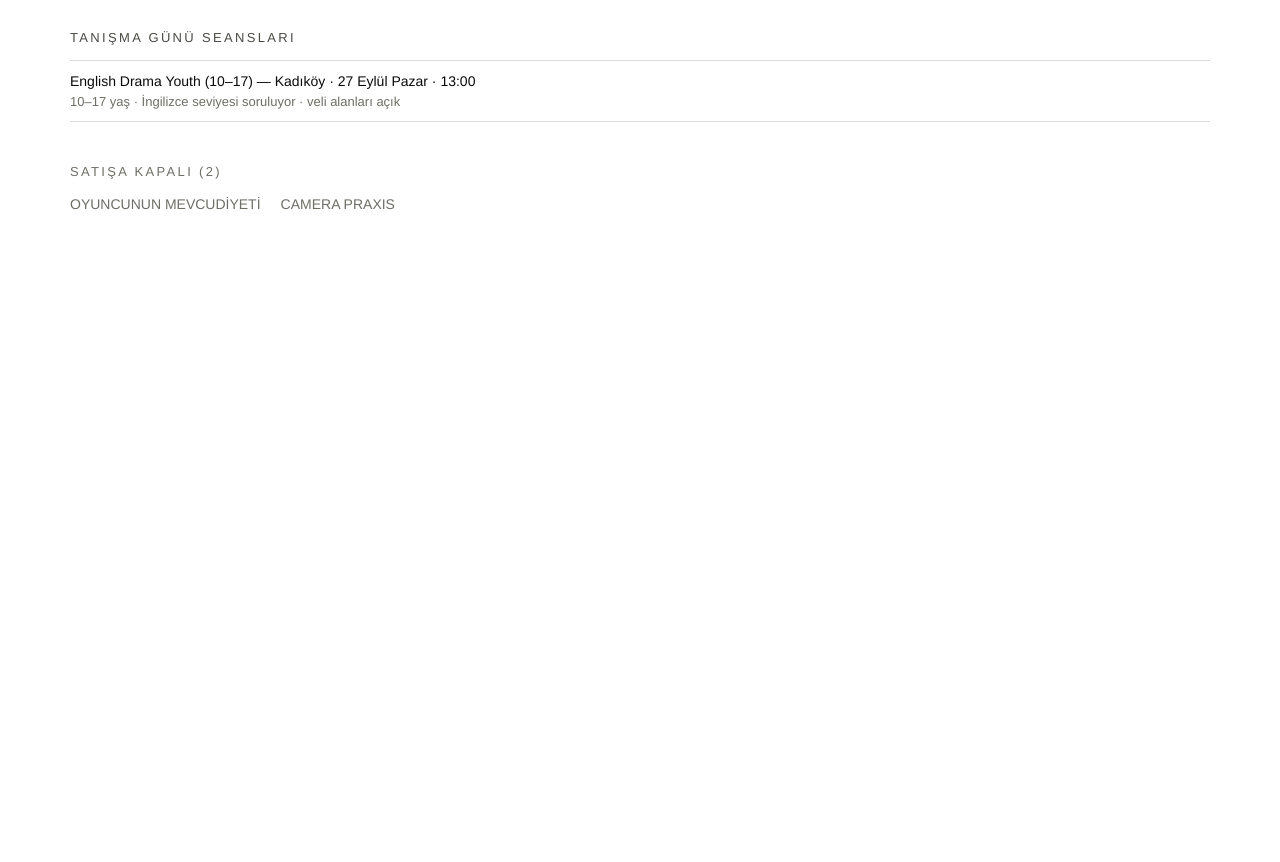
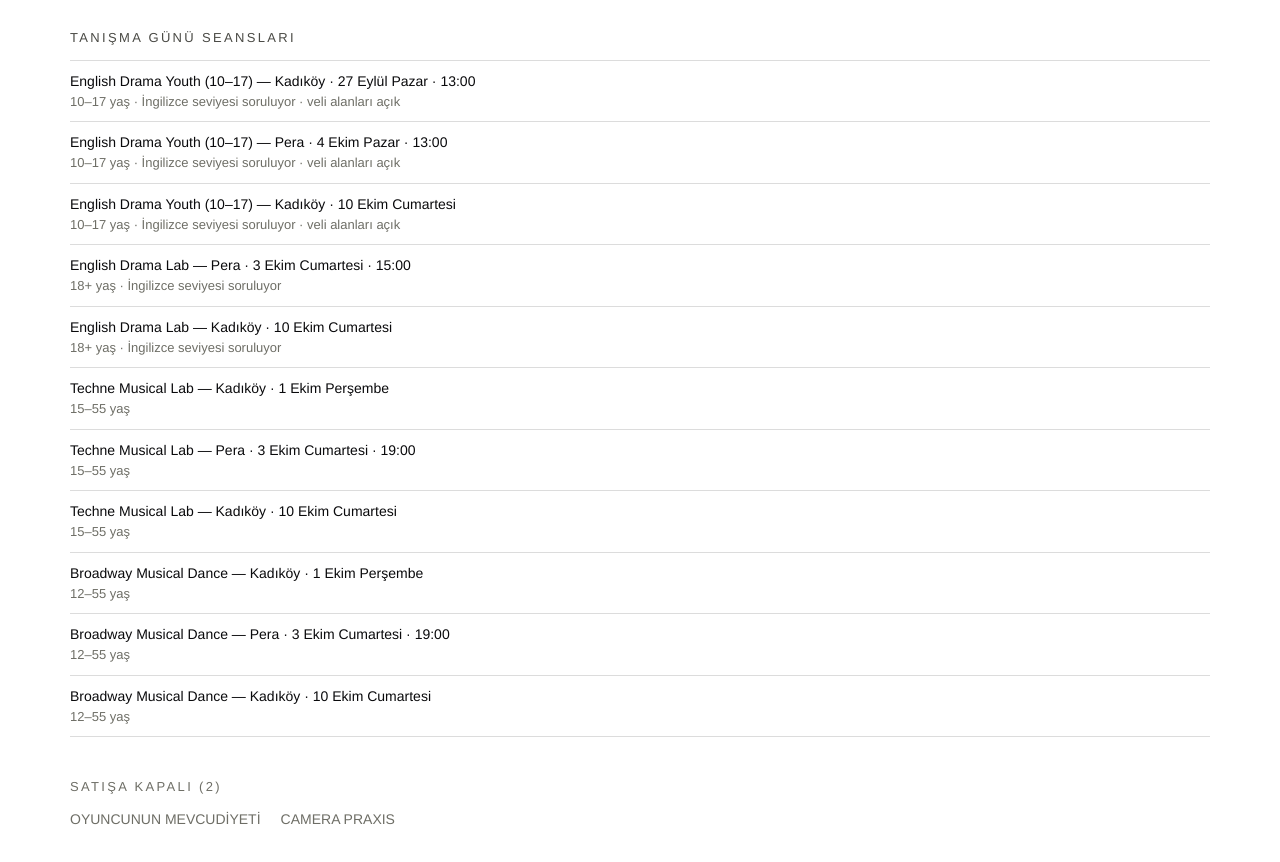
Before and after one commit to hysanal34-web/technelab, a Next.js app: page /admin/programlar in a window 1280 px wide. Shown: the part 980-1842 px from the top of the page. Before the commit the page ends 1227 px from the top, so only its background shows below. Built offline with nearby package versions, Linux system fonts and the light colour scheme; no server answers.

Commit message:
Ekim tanisma gunleri: Youth, EDL, Musical Lab, Broadway; ?program= ve ?seans= ile on secili rezervasyon linkleri; program sayfasina tanisma butonu

```diff
--- a/src/app/atolyeler/[slug]/page.tsx
+++ b/src/app/atolyeler/[slug]/page.tsx
@@ -11,6 +11,7 @@ import { ProgramYorumlari } from '@/components/Yorumlar'
 import { TrackProgramView } from '@/components/PixelEvents'
 import { StickyApplyBar } from '@/components/StickyApplyBar'
 import { priceSummary } from '@/lib/fiyat'
+import { TANISMA_SESSIONS } from '@/app/tanisma-gunu/sessions'
 type Props = { params: Promise<{ slug: string }> }
 
 
@@ -384,6 +385,17 @@ export default async function WorkshopDetailPage({ params }: Props) {
                 başvur →
               </Link>
             )}
+            {/* Tanışma günü linki — tarih yazılmıyor: sayfa statik, tarih
+                geçince eskir. Liste /tanisma-gunu'da render anında süzülüyor. */}
+            {w.active && TANISMA_SESSIONS.some((s) => s.slug === w.slug) && (
+              <Link
+                href={`/tanisma-gunu?program=${w.slug}`}
+                className="block font-mono text-[11px] tracking-[0.14em] uppercase text-fg border border-border hover:border-neon hover:text-neon text-center py-3 mt-3 transition-colors duration-200"
+                data-hover
+              >
+                ücretsiz tanışma gününe kaydol →
+              </Link>
+            )}
           </aside>
         </div>
       </section>
--- a/src/app/tanisma-gunu/page.tsx
+++ b/src/app/tanisma-gunu/page.tsx
@@ -14,18 +14,35 @@ export const metadata: Metadata = {
 
 /**
  * Geçmiş seansları eleyen filtre render anında çalışıyor. Sayfa build
- * zamanında donarsa filtre de donar ve seans geçtiği hâlde yayında kalır —
- * asıl kaçınmaya çalıştığımız hata bu. Saatlik yenileme, gün dönümünden
- * sonra en fazla bir saat gecikme demek; seanslar gündüz olduğu için yeterli.
+ * zamanında donarsa filtre de donar ve seans geçtiği hâlde yayında kalır.
+ * `searchParams` okunduğu için sayfa artık her istekte render ediliyor;
+ * revalidate yedek olarak duruyor.
  */
 export const revalidate = 3600
 
-export default function TanismaGunuPage() {
-  const sessions = aktifSessions()
+type Props = { searchParams: Promise<{ program?: string; seans?: string }> }
+
+export default async function TanismaGunuPage({ searchParams }: Props) {
+  const { program, seans } = await searchParams
+  const tumu = aktifSessions()
+
+  // ?program=<slug> → liste o programa daralır (reklam ve DM linkleri için).
+  // Eşleşen aktif seans yoksa tüm liste gösterilir; boş form basılmaz.
+  const daralmis = program ? tumu.filter((s) => s.slug === program) : []
+  const sessions = daralmis.length > 0 ? daralmis : tumu
+
+  // ?seans=<id> → o seans seçili gelir (yalnızca hâlâ aktifse).
+  const secili = seans && sessions.some((s) => s.id === seans) ? seans : sessions.length === 1 ? sessions[0].id : ''
+
   return (
     <>
       <div className="h-[2px] w-full bg-neon" />
-      <TanismaForm action={submitTanisma} sessions={sessions} />
+      <TanismaForm
+        action={submitTanisma}
+        sessions={sessions}
+        initialSessionId={secili}
+        filtered={daralmis.length > 0}
+      />
     </>
   )
 }
--- a/src/app/tanisma-gunu/sessions.ts
+++ b/src/app/tanisma-gunu/sessions.ts
@@ -2,8 +2,13 @@
  * Tanışma günü oturumları — tek form, tüm programlar. Form seçeneği ve
  * e-posta etiketi tek kaynaktan.
  *
- * Yayındaki tanışma günleri:
- *   Kadıköy · 27 Eylül Paz → English Drama Youth 13:00 (iki yaka için tek tanışma günü)
+ * Yayındaki tanışma günleri (29 Eylül 2026 itibarıyla):
+ *   Youth     → Pera 4 Ekim Paz 13:00 · Kadıköy 10 Ekim Cmt
+ *   EDL       → Pera 3 Ekim Cmt 15:00 · Kadıköy 10 Ekim Cmt
+ *   Musical + Broadway → Kadıköy 1 Ekim Per · Pera 3 Ekim Cmt 19:00 · Kadıköy 10 Ekim Cmt
+ *
+ * Program bazlı link: /tanisma-gunu?program=<slug>  (liste o programa daralır)
+ * Seans bazlı link:   /tanisma-gunu?seans=<id>      (seans seçili gelir)
  *
  * Program başlangıçları (data.ts): Pera EDL 3 Ekim 15:00 · Praxis 3 Ekim 11:00 ·
  * Broadway Pera 3 Ekim 19:00 · Youth Pera 4 Ekim 13:00 | Kadıköy EDL 14 Eylül 20:00 ·
@@ -39,8 +44,29 @@ export type TanismaSession = {
   maxAge?: number
 }
 
+// 29 Eylül 2026: Ekim tanışma günleri eklendi (Yağız). Saati verilmeyen
+// seanslarda saat label'a yazılmadı; kayıt sonrası DM/telefonla iletiliyor.
+// Saati olanlar data.ts'teki program başlangıç saatleriyle aynı.
 export const TANISMA_SESSIONS: readonly TanismaSession[] = [
   { id: 'youth-kadikoy-27', program: 'English Drama Youth',    slug: 'english-drama-youth',         label: 'English Drama Youth (10–17) — Kadıköy · 27 Eylül Pazar · 13:00',        english: true,  youth: true,  minAge: 10, maxAge: 17 },
+
+  // English Drama Youth
+  { id: 'youth-pera-4',      program: 'English Drama Youth',    slug: 'english-drama-youth',    label: 'English Drama Youth (10–17) — Pera · 4 Ekim Pazar · 13:00',       english: true,  youth: true,  minAge: 10, maxAge: 17 },
+  { id: 'youth-kadikoy-10',  program: 'English Drama Youth',    slug: 'english-drama-youth',    label: 'English Drama Youth (10–17) — Kadıköy · 10 Ekim Cumartesi',       english: true,  youth: true,  minAge: 10, maxAge: 17 },
+
+  // English Drama Lab
+  { id: 'edl-pera-3',        program: 'English Drama Lab',      slug: 'english-drama-lab',      label: 'English Drama Lab — Pera · 3 Ekim Cumartesi · 15:00',              english: true,  youth: false, minAge: 18 },
+  { id: 'edl-kadikoy-10',    program: 'English Drama Lab',      slug: 'english-drama-lab',      label: 'English Drama Lab — Kadıköy · 10 Ekim Cumartesi',                  english: true,  youth: false, minAge: 18 },
+
+  // Techne Musical Lab (program Kadıköy'de yürüyor)
+  { id: 'musical-kadikoy-1', program: 'Techne Musical Lab',     slug: 'techne-musical-lab',     label: 'Techne Musical Lab — Kadıköy · 1 Ekim Perşembe',                   english: false, youth: false, minAge: 15, maxAge: 55 },
+  { id: 'musical-pera-3',    program: 'Techne Musical Lab',     slug: 'techne-musical-lab',     label: 'Techne Musical Lab — Pera · 3 Ekim Cumartesi · 19:00',             english: false, youth: false, minAge: 15, maxAge: 55 },
+  { id: 'musical-kadikoy-10',program: 'Techne Musical Lab',     slug: 'techne-musical-lab',     label: 'Techne Musical Lab — Kadıköy · 10 Ekim Cumartesi',                 english: false, youth: false, minAge: 15, maxAge: 55 },
+
+  // Broadway Musical Dance
+  { id: 'broadway-kadikoy-1',  program: 'Broadway Musical Dance', slug: 'broadway-musical-dance', label: 'Broadway Musical Dance — Kadıköy · 1 Ekim Perşembe',           english: false, youth: false, minAge: 12, maxAge: 55 },
+  { id: 'broadway-pera-3',     program: 'Broadway Musical Dance', slug: 'broadway-musical-dance', label: 'Broadway Musical Dance — Pera · 3 Ekim Cumartesi · 19:00',     english: false, youth: false, minAge: 12, maxAge: 55 },
+  { id: 'broadway-kadikoy-10', program: 'Broadway Musical Dance', slug: 'broadway-musical-dance', label: 'Broadway Musical Dance — Kadıköy · 10 Ekim Cumartesi',         english: false, youth: false, minAge: 12, maxAge: 55 },
 ] as const
 
 /**
--- a/src/components/TanismaForm.tsx
+++ b/src/components/TanismaForm.tsx
@@ -15,6 +15,10 @@ import { WORKSHOPS, SITE_META } from '@/lib/data'
 type Props = {
   action: (formData: FormData) => Promise<TanismaFormState>
   sessions: readonly TanismaSession[]
+  /** ?seans=<id> ya da tek seans kaldıysa sunucudan seçili gelir. */
+  initialSessionId?: string
+  /** ?program=<slug> ile liste daraltıldıysa "tüm tarihler" linki gösterilir. */
+  filtered?: boolean
 }
 
 /**
@@ -43,9 +47,9 @@ const SOURCE_OPTIONS = [
 const inputCls =
   'w-full bg-bgAlt border border-border text-fg font-mono text-[13px] px-4 py-3 placeholder:text-dim focus:outline-none focus-visible:ring-2 focus-visible:ring-neon focus-visible:ring-offset-2 focus-visible:ring-offset-bg focus:border-neon transition-colors duration-200'
 
-export default function TanismaForm({ action, sessions }: Props) {
+export default function TanismaForm({ action, sessions, initialSessionId = '', filtered = false }: Props) {
   const [state, setState] = useState<TanismaFormState>({ status: 'idle' })
-  const [sessionId, setSessionId] = useState('')
+  const [sessionId, setSessionId] = useState(initialSessionId)
   const [isPending, startTransition] = useTransition()
   const formRef = useRef<HTMLFormElement>(null)
   const errRef = useRef<HTMLParagraphElement>(null)
@@ -146,9 +150,14 @@ export default function TanismaForm({ action, sessions }: Props) {
         </div>
         <p className="font-mono text-[11px] text-dim mt-4 leading-relaxed">
           {sessions.length > 0
-            ? 'Kayıt sonrası mekân adresini ve detayları size iletiyoruz.'
+            ? 'Kayıt sonrası mekân adresini ve detayları size iletiyoruz. Saati yazmayan seanslarda saat bilgisi de bu mesajla gelir.'
             : 'Şu an açık tanışma günü yok. Yeni tarihler yakında duyurulacak.'}
         </p>
+        {filtered && (
+          <Link href="/tanisma-gunu" className="inline-block mt-4 font-mono text-[11px] tracking-[0.14em] uppercase text-stone hover:text-neon transition-colors duration-200">
+            diğer programların tanışma günleri →
+          </Link>
+        )}
       </div>
 
       {/* Sağ — form */}
@@ -161,7 +170,7 @@ export default function TanismaForm({ action, sessions }: Props) {
           >
             <option value="" disabled>Seçiniz…</option>
             {sessions.map((s) => (
-              <option key={s.id} value={s.id}>{s.label}</option>
+              <option key={s.id} value={s.id}>{s.label.replace(' — ', ' · ')}</option>
             ))}
           </select>
         </Field>
```
Also changed, not shown: 1 other file (tests, documents, lock files or other folders).
